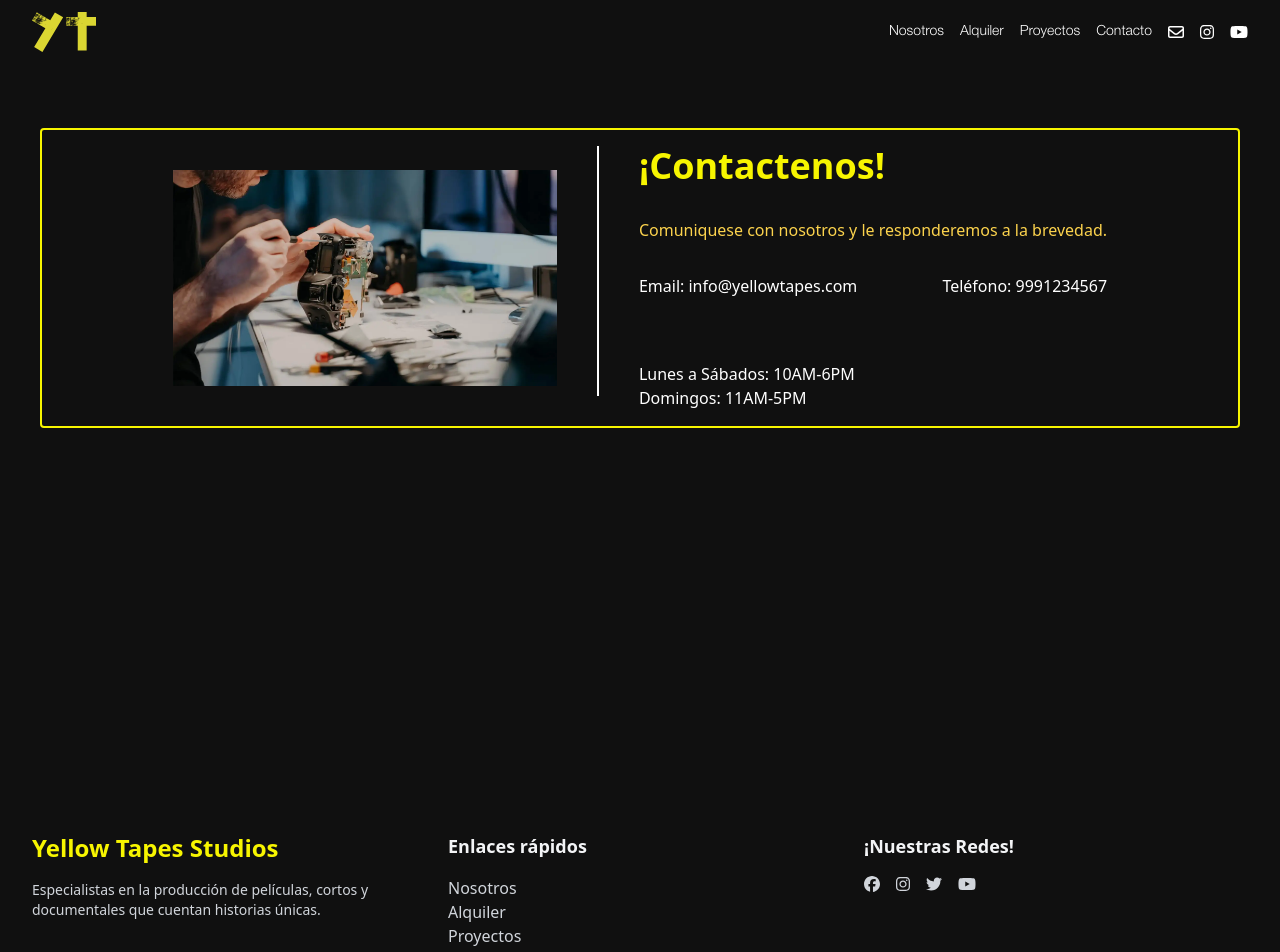
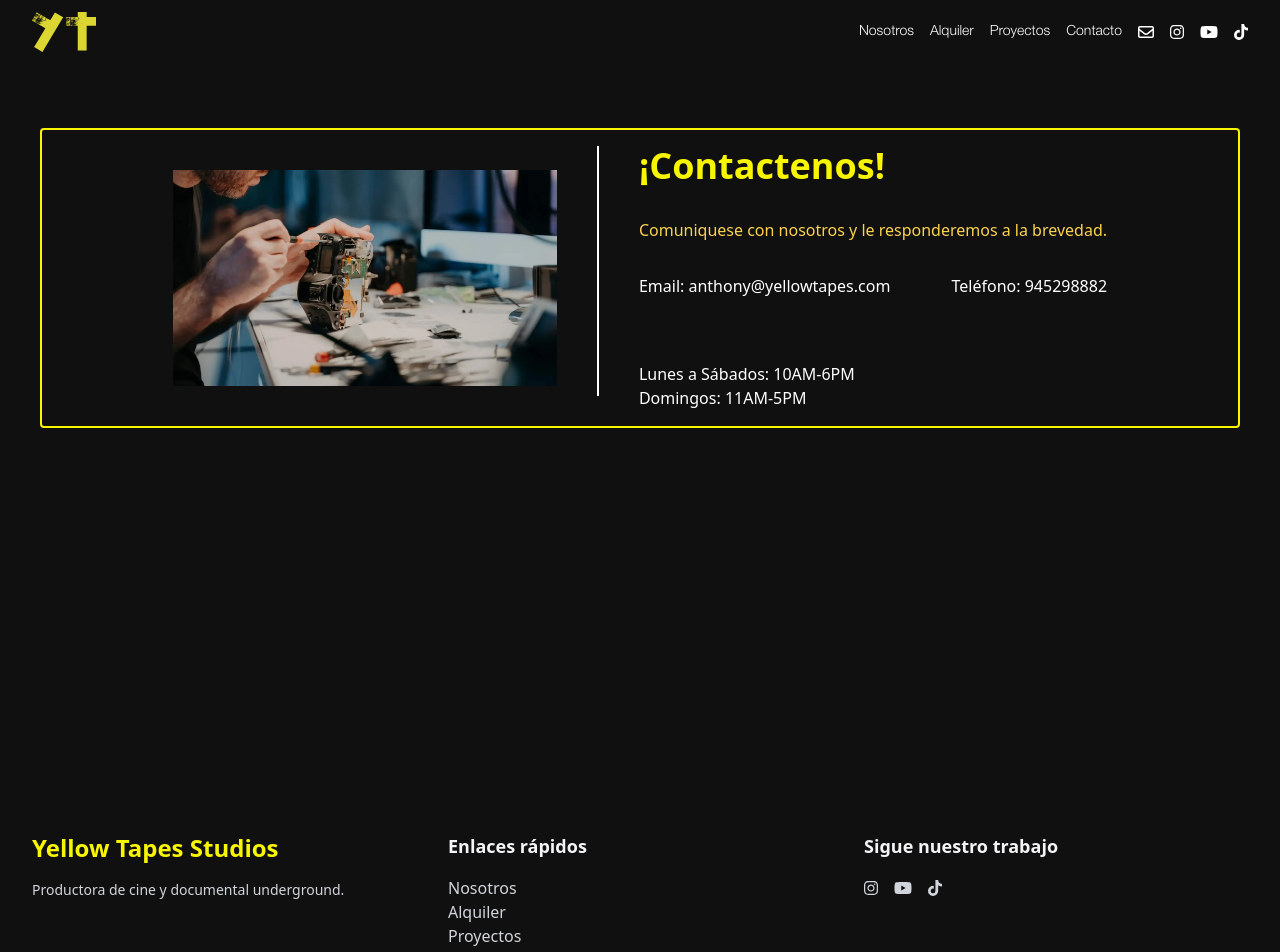
Before and after one commit to LaJuFA/pagina-ant, a React (Vite) app: page /pagina-ant/Contacto in a window 1280 px wide. Shown: the top 952 px of the page. Built offline with nearby package versions, Linux system fonts and the light colour scheme.

Commit message:
Cambios a los textos y links pedidos por anthony, añadi los enlaces correspondientes

```diff
--- a/src/components/Caminos.jsx
+++ b/src/components/Caminos.jsx
@@ -27,15 +27,18 @@ const Caminos = () => {
                 <div className="fade w-3/5">
                     <img src={imgUno} alt="Escena todos mis caminos" className="rounded-lg shadow-lg" />
                 </div>
-                <div className="w-2/5 font-helvetica md:flex flex-col justify-between">
+                <div className="w-2/5 font-helvetica md:flex flex-col justify-between gap-4">
                     <div>
                         <h1 className="fade text-5xl text-black">
                             Todos mis caminos son la destrucción
                         </h1>
+                        <h3 className="fade text-zinc">
+                            año: 2024
+                            duración: 20min
+                            país: Perú, Lima
+                        </h3>
                         <h4 className="fade text-lg text-zinc">
-                            Anthony, un joven marcado por su depresión y recuerdos con una chica, busca consuelo en las drogas y los raves. <br/>
-                            Su vida da un giro cuando conoce a Kidd Savage, un chico de su edad, pero que vive en la calle. <br/>
-                            Juntos recorren la ciudad, dejando atrás sus problemas momentáneamente, mientras que comienzan a cuestionar sus decisiones y reflexionar sobre sus vidas.
+                            Anthony (22), un joven atrapado en los recuerdos con una chica, busca un escape consumiendo drogas y yendo a raves en el centro de Lima. En una de sus salidas nocturnas conoce a KDS (22), un personaje urbano que sobrevive en la calle. Juntos deambulan por la ciudad, construyendo una amistad hablando de grafitis, fumando y hasta robando una tienda. Entre estas experiencias, sus conversaciones los llevan a compartir sus conflictos románticos y a reflexionar sobre ellos. Con sus palabras y vivencias, KDS le hace ver a Anthony que, a pesar de los problemas, la vida sigue y que al final, todo es parte del camino.
                         </h4>
                     </div>
                     <div className="w-32 border-2 border-solid border-black text-center rounded-3xl hover:border-black text-yellow hover:text-black bg-black hover:bg-yellow">
--- a/src/components/Footer.jsx
+++ b/src/components/Footer.jsx
@@ -1,7 +1,7 @@
 import React from 'react';
 import { Link } from 'react-router-dom';
 import { FontAwesomeIcon } from '@fortawesome/react-fontawesome'
-import { faFacebook, faInstagram, faTwitter } from "@fortawesome/free-brands-svg-icons"
+import { faInstagram, faTiktok } from "@fortawesome/free-brands-svg-icons"
 import { faYoutube } from "@fortawesome/free-brands-svg-icons"
 
 const Footer = () => {
@@ -11,7 +11,7 @@ const Footer = () => {
         <div>
           <h1 className="text-yellow text-2xl font-bold">Yellow Tapes Studios</h1>
           <p className="mt-4 text-sm">
-            Especialistas en la producción de películas, cortos y documentales que cuentan historias únicas.
+            Productora de cine y documental underground.
           </p>
         </div>
 
@@ -33,18 +33,23 @@ const Footer = () => {
               </Link>
             </li>
             <li>
-              <p className='text-yellow-500 cursor-text select-text'>info@yellowtapes.com</p>
+              <p className='text-yellow-500 cursor-text select-text'>anthony@yellowtapes.com</p>
             </li>
           </ul>
         </div>
 
         <div>
-          <h2 className="text-lg font-semibold text-gray-100">¡Nuestras Redes!</h2>
+          <h2 className="text-lg font-semibold text-gray-100">Sigue nuestro trabajo</h2>
           <div className="mt-4 flex space-x-4">
-            <FontAwesomeIcon icon= { faFacebook } className='hover:text-gray'/>
-            <FontAwesomeIcon icon= { faInstagram } className="hover:text-gray"/>
-            <FontAwesomeIcon icon= { faTwitter } className='hover:text-gray'/>
-            <FontAwesomeIcon icon={ faYoutube } className="hover:text-gray"/>
+            <Link to= "https://www.instagram.com/yellow_tapes_/" target="_blank">
+              <FontAwesomeIcon icon={ faInstagram } className="hover:text-gray"/>
+            </Link>
+            <Link to="https://www.youtube.com/@YellowTapes_YT" target="_blank">
+              <FontAwesomeIcon icon={ faYoutube } className="hover:text-gray"/>
+            </Link>
+            <Link to="https://www.tiktok.com/@yellow.tapes" target="_blank">
+              <FontAwesomeIcon icon={ faTiktok } className="hover:text-gray"/>
+            </Link>
           </div>
         </div>
       </div>
--- a/src/components/HeroCaminos.jsx
+++ b/src/components/HeroCaminos.jsx
@@ -2,7 +2,7 @@ import Video from "../assets/TMCSLDaudFix.mp4";
 
 const HeroCaminos = () => {
   return (
-    <section className="w-screen h-screen overflow-hidden flex justify-center items-center gap-8 bg-yellow">
+    <section className="w-screen h-screen overflow-hidden flex justify-center items-center gap-8 bg-zinc">
       <div className="w-3/5">
         <video controls>
           <source src={Video} type="video/mp4"/>
--- a/src/components/HeroComp.jsx
+++ b/src/components/HeroComp.jsx
@@ -22,9 +22,9 @@ const HeroComp = () => {
             <video src={currentVideo} className='absolute inset-0 h-full w-full object-cover pointer-events-none'autoPlay muted loop />
 
             {/* Contenido superpuesto */}
-            <div className="relative z-10 flex h-full w-full flex-col items-start justify-center bg-black bg-opacity-50 px-8">
+            <div className="relative z-10 flex h-full w-full flex-col items-start justify-center bg-black bg-opacity-50 px-20">
                 <h1 className="font-ducktape text-7xl font-bold text-yellow-10 md:text-5xl self-end">
-                    Yellow Tapes Studios
+                    Yellow Tapes
                 </h1>
                 <div className="flex flex-col items-start space-y-4 font-helvetica mt-24">
                     <button onMouseEnter={() => handleHover("heroVid1")} className="flex gap-2 text-3xl text-white transition hover:text-gray" >
--- a/src/components/Navbar.jsx
+++ b/src/components/Navbar.jsx
@@ -1,6 +1,6 @@
 import { Link } from "react-router-dom"
 import { FontAwesomeIcon } from '@fortawesome/react-fontawesome'
-import { faInstagram } from "@fortawesome/free-brands-svg-icons"
+import { faInstagram, faTiktok } from "@fortawesome/free-brands-svg-icons"
 import { faYoutube } from "@fortawesome/free-brands-svg-icons"
 import { faEnvelope } from "@fortawesome/free-regular-svg-icons"
 import iconImg from "../assets/image.svg"
@@ -59,8 +59,16 @@ const Navbar = () => {
                             </p>
                         </Link>
                         <FontAwesomeIcon icon={ faEnvelope } onClick={() => copyToClipboard()} className="hover:text-gray"/>
-                        <FontAwesomeIcon icon={ faInstagram } className="hover:text-gray"/>
-                        <FontAwesomeIcon icon={ faYoutube } className="hover:text-gray"/>
+                        <Link to= "https://www.instagram.com/yellow_tapes_/" target="_blank">
+                            <FontAwesomeIcon icon={ faInstagram } className="hover:text-gray"/>
+                        </Link>
+                        <Link to="https://www.youtube.com/@YellowTapes_YT" target="_blank">
+                            <FontAwesomeIcon icon={ faYoutube } className="hover:text-gray"/>
+                        </Link>
+                        <Link to="https://www.tiktok.com/@yellow.tapes" target="_blank">
+                            <FontAwesomeIcon icon={ faTiktok } className="hover:text-gray"/>
+                        </Link>
+
                     </div>
                 </div>
             </div>
--- a/src/components/SeccionContacto.jsx
+++ b/src/components/SeccionContacto.jsx
@@ -10,8 +10,8 @@ const SeccionContacto = () => {
                     <p className="text-yellow md:text-4xl pb-8 font-bold">¡Contactenos!</p>
                     <p className="text-yellow-300 text-small pb-8">Comuniquese con nosotros y le responderemos a la brevedad.</p>
                     <div className="flex justify-between pb-16">
-                        <p>Email: info@yellowtapes.com</p>
-                        <p>Teléfono: 9991234567</p>
+                        <p>Email: anthony@yellowtapes.com</p>
+                        <p>Teléfono: 945298882</p>
                     </div>
                     <p>Lunes a Sábados: 10AM-6PM</p>
                     <p>Domingos: 11AM-5PM</p>
--- a/src/components/YTC1.jsx
+++ b/src/components/YTC1.jsx
@@ -29,8 +29,13 @@ const YTC1 = () => {
                         <h1 className="fadein text-5xl text-yellow-10">
                             Graffiti Tapes - Lima
                         </h1>
+                        <h3 className="fadein text-md text-white">
+                            año: 2025
+                            duración: 1h 10min
+                            país: Perú, Lima
+                        </h3>
                         <h4 className="fadein text-lg text-white">
-                            Una serie documental que muestra la escena graffiti en Lima a partir de grafiteros influyentes de la escena
+                            Mientras Lima duerme, grafiteros pintan sus calles. Este documental sigue a diferentes personajes dentro de la escena del graffiti ilegal en Lima. Se adentra en sus madrugadas, en sus miedos y en sus impulsos. No busca solo mostrar lo que hacen, sino entender por qué lo hacen. Una mirada cruda y sin filtros al circuito underground donde cada trazo es una declaración, un riesgo, una forma de existir al margen del sistema.
                         </h4>
                     </div>
                     <div className="w-32 border-2 border-solid border-yellow-100 text-center rounded-3xl hover:border-yellow-10 text-yellow-100 hover:text-yellow-10">
```
